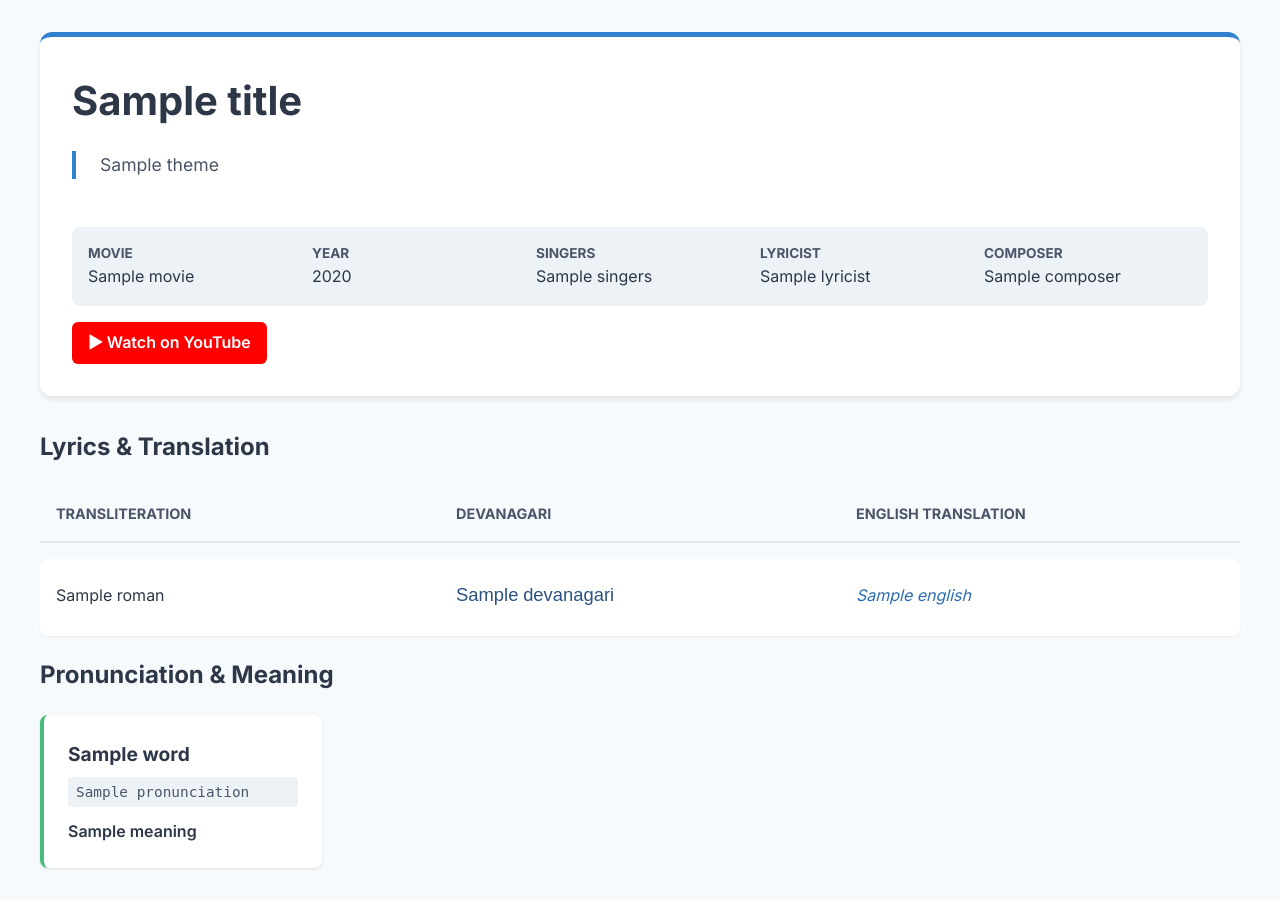
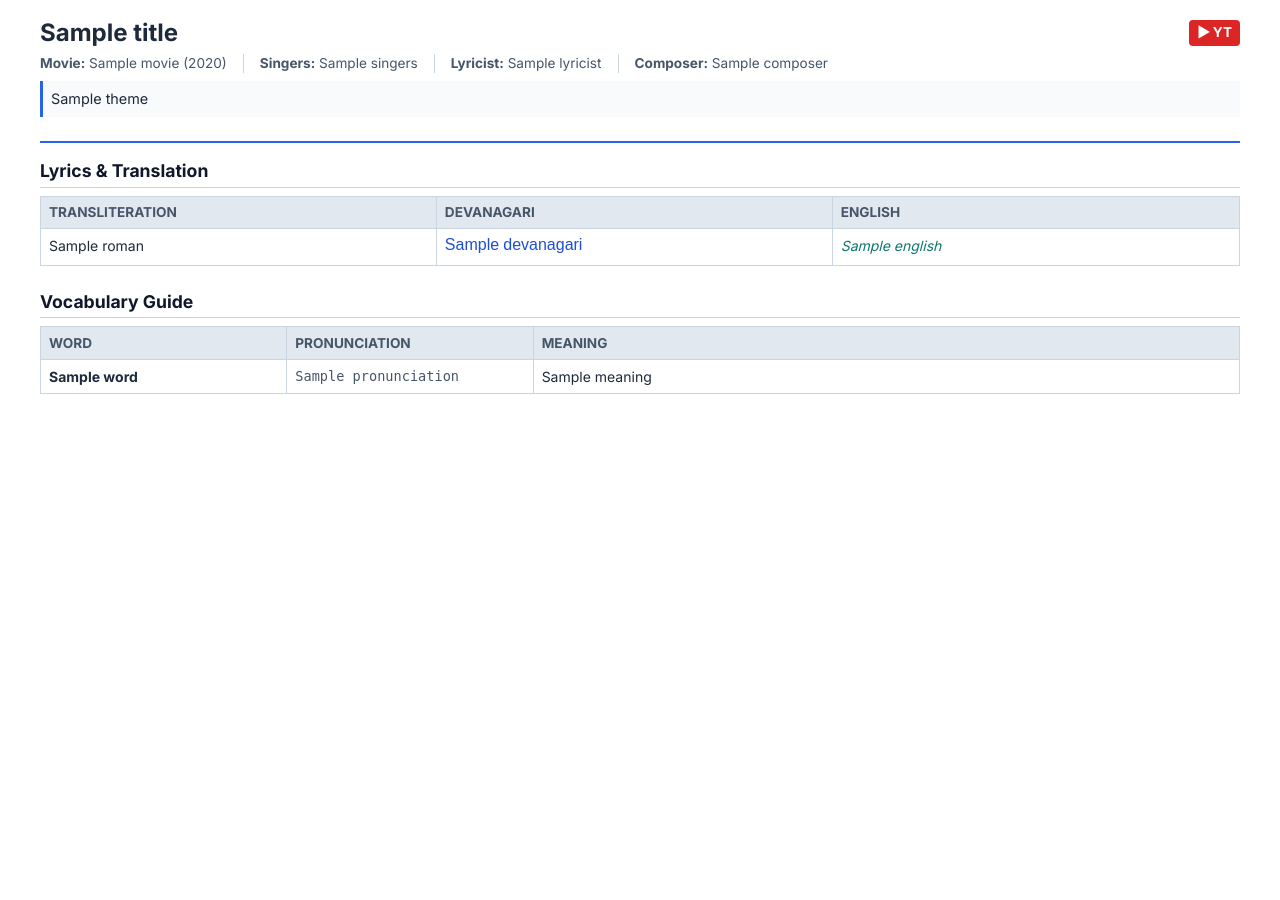
Before and after one commit to lgtkgtv/songs_with_tranliterations, a Python web app: template templates/song_template.html in a window 1280 px wide. After the commit the page ends 394 px from the top, so only its background shows below. Run offline with Jinja, Linux system fonts and the light colour scheme; the template is opened without the code that fills it: most values are stand-ins (such as "Sample title", 1, 10 or a date in 2020).

Commit message:
Update song template to compact table layout

```diff
--- a/templates/song_template.html
+++ b/templates/song_template.html
@@ -3,85 +3,119 @@
 <head>
     <meta charset="UTF-8">
     <meta name="viewport" content="width=device-width, initial-scale=1.0">
-    <title>{{ title }} | Song Translation</title>
+    <title>{{ title }} | Compact Translation</title>
     <link href="https://fonts.googleapis.com/css2?family=Inter:wght@400;600;700&family=Noto+Sans+Devanagari:wght@400;600&display=swap" rel="stylesheet">
     <style>
-        /* (Keep all the CSS from the previous HTML file here) */
-        body { font-family: 'Inter', sans-serif; background-color: #f7fafc; color: #2d3748; line-height: 1.6; margin: 0; padding: 2rem 1rem; }
+        :root {
+            --border: #cbd5e1;
+            --bg-alt: #f8fafc;
+            --text-main: #1e293b;
+            --text-muted: #475569;
+        }
+
+        body {
+            font-family: 'Inter', sans-serif;
+            color: var(--text-main);
+            line-height: 1.4; /* Tighter line spacing */
+            margin: 0;
+            padding: 1rem;
+            background: #ffffff;
+            font-size: 14px; /* Reduced base font size */
+        }
+
         .container { max-width: 1200px; margin: 0 auto; }
-        .header-card { background: #ffffff; border-radius: 12px; padding: 2rem; box-shadow: 0 4px 6px -1px rgba(0,0,0,0.1); margin-bottom: 2rem; border-top: 5px solid #3182ce; }
-        h1 { margin: 0 0 0.5rem 0; font-size: 2.5rem; }
-        .meta-grid { display: grid; grid-template-columns: repeat(auto-fit, minmax(200px, 1fr)); gap: 1rem; margin-top: 1.5rem; background: #edf2f7; padding: 1rem; border-radius: 8px; }
-        .meta-item strong { display: block; font-size: 0.85rem; text-transform: uppercase; color: #4a5568; }
-        .youtube-btn { display: inline-block; margin-top: 1rem; padding: 0.5rem 1rem; background-color: #ff0000; color: white; text-decoration: none; border-radius: 6px; font-weight: 600; }
-        .theme-section { margin-bottom: 3rem; font-size: 1.1rem; color: #4a5568; border-left: 4px solid #3182ce; padding-left: 1.5rem; }
-        .lyrics-header { display: grid; grid-template-columns: 1fr 1fr 1fr; gap: 2rem; padding: 1rem; font-weight: 700; border-bottom: 2px solid #e2e8f0; margin-bottom: 1rem; color: #4a5568; text-transform: uppercase; font-size: 0.9rem; }
-        .lyric-row { display: grid; grid-template-columns: 1fr 1fr 1fr; gap: 2rem; padding: 1.5rem 1rem; background: #ffffff; border-radius: 8px; margin-bottom: 1rem; box-shadow: 0 1px 3px rgba(0,0,0,0.05); }
-        .col-devanagari { font-family: 'Noto Sans Devanagari', sans-serif; font-size: 1.15rem; color: #2c5282; }
-        .col-english { font-style: italic; color: #2b6cb0; }
-        .vocab-grid { display: grid; grid-template-columns: repeat(auto-fill, minmax(250px, 1fr)); gap: 1.5rem; }
-        .vocab-card { background: #ffffff; padding: 1.5rem; border-radius: 8px; box-shadow: 0 1px 3px rgba(0,0,0,0.1); border-left: 4px solid #48bb78; }
-        .vocab-word { font-weight: 700; font-size: 1.2rem; margin-bottom: 0.5rem; }
-        .vocab-pronounce { color: #4a5568; font-family: monospace; background: #edf2f7; padding: 0.2rem 0.5rem; border-radius: 4px; font-size: 0.9rem; }
-        .vocab-meaning { margin-top: 0.75rem; font-weight: 600; }
-        @media (max-width: 900px) {
-            .lyrics-header { display: none; }
-            .lyric-row { grid-template-columns: 1fr; gap: 0.5rem; padding: 1.5rem; }
-            .col-devanagari { font-size: 1.3rem; margin-top: 0.5rem; }
-            .col-english { margin-top: 0.5rem; border-top: 1px dashed #e2e8f0; padding-top: 0.5rem; }
+
+        /* Compact Header */
+        header { border-bottom: 2px solid #2563eb; padding-bottom: 0.5rem; margin-bottom: 1rem; }
+        h1 { margin: 0 0 0.25rem 0; font-size: 1.5rem; display: flex; align-items: center; justify-content: space-between; }
+
+        .youtube-link { font-size: 0.85rem; background: #dc2626; color: white; padding: 0.2rem 0.5rem; border-radius: 4px; text-decoration: none; font-weight: bold; }
+
+        /* One-line Metadata */
+        .meta-bar { font-size: 0.85rem; color: var(--text-muted); display: flex; flex-wrap: wrap; gap: 1rem; margin-bottom: 0.5rem; }
+        .meta-bar span { border-right: 1px solid var(--border); padding-right: 1rem; }
+        .meta-bar span:last-child { border-right: none; }
+
+        .theme-text { background: var(--bg-alt); padding: 0.5rem; border-left: 3px solid #2563eb; margin: 0 0 1rem 0; font-size: 0.9rem; }
+
+        /* Dense Data Tables */
+        h2 { font-size: 1.1rem; margin: 1rem 0 0.5rem 0; color: #0f172a; border-bottom: 1px solid var(--border); padding-bottom: 0.2rem; }
+
+        table { width: 100%; border-collapse: collapse; margin-bottom: 1.5rem; table-layout: fixed; }
+        th, td { border: 1px solid var(--border); padding: 0.4rem 0.5rem; text-align: left; vertical-align: top; }
+        th { background-color: #e2e8f0; font-size: 0.85rem; text-transform: uppercase; color: var(--text-muted); }
+
+        /* Zebra Striping for readability without vertical gaps */
+        tbody tr:nth-child(even) { background-color: var(--bg-alt); }
+        tbody tr:hover { background-color: #e0f2fe; }
+
+        .col-devanagari { font-family: 'Noto Sans Devanagari', sans-serif; font-size: 1rem; color: #1d4ed8; }
+        .col-english { font-style: italic; color: #0f766e; }
+
+        .vocab-pronounce { font-family: monospace; color: var(--text-muted); font-size: 0.85rem; }
+
+        /* Responsive */
+        @media (max-width: 768px) {
+            table, thead, tbody, th, td, tr { display: block; }
+            th { display: none; }
+            td { border: none; border-bottom: 1px solid var(--border); padding: 0.5rem 0; }
+            tbody tr { border: 1px solid var(--border); margin-bottom: 0.5rem; padding: 0.5rem; }
         }
     </style>
 </head>
 <body>
 
 <div class="container">
-    <header class="header-card">
-        <h1>{{ title }}</h1>
-        <div class="theme-section">
-            <p>{{ theme }}</p>
+    <header>
+        <h1>{{ title }} <a href="https://www.youtube.com/watch?v={{ youtube_id }}" target="_blank" class="youtube-link">▶ YT</a></h1>
+        <div class="meta-bar">
+            <span><strong>Movie:</strong> {{ movie }} ({{ year }})</span>
+            <span><strong>Singers:</strong> {{ singers }}</span>
+            <span><strong>Lyricist:</strong> {{ lyricist }}</span>
+            <span><strong>Composer:</strong> {{ composer }}</span>
         </div>
-
-        <div class="meta-grid">
-            <div class="meta-item"><strong>Movie</strong> {{ movie }}</div>
-            <div class="meta-item"><strong>Year</strong> {{ year }}</div>
-            <div class="meta-item"><strong>Singers</strong> {{ singers }}</div>
-            <div class="meta-item"><strong>Lyricist</strong> {{ lyricist }}</div>
-            <div class="meta-item"><strong>Composer</strong> {{ composer }}</div>
-        </div>
-        <a href="https://www.youtube.com/watch?v={{ youtube_id }}" target="_blank" class="youtube-btn">▶ Watch on YouTube</a>
+        <div class="theme-text">{{ theme }}</div>
     </header>
 
-    <section class="lyrics-container">
-        <h2>Lyrics & Translation</h2>
-        <div class="lyrics-header">
-            <div>Transliteration</div>
-            <div>Devanagari</div>
-            <div>English Translation</div>
-        </div>
+    <h2>Lyrics & Translation</h2>
+    <table>
+        <thead>
+            <tr>
+                <th style="width: 33%;">Transliteration</th>
+                <th style="width: 33%;">Devanagari</th>
+                <th style="width: 34%;">English</th>
+            </tr>
+        </thead>
+        <tbody>
+            {% for line in lyrics %}
+            <tr>
+                <td>{{ line.roman }}</td>
+                <td class="col-devanagari">{{ line.devanagari }}</td>
+                <td class="col-english">{{ line.english }}</td>
+            </tr>
+            {% endfor %}
+        </tbody>
+    </table>
 
-        <!-- This loops through every lyric item in your YAML file -->
-        {% for line in lyrics %}
-        <div class="lyric-row">
-            <div class="col-roman">{{ line.roman }}</div>
-            <div class="col-devanagari">{{ line.devanagari }}</div>
-            <div class="col-english">{{ line.english }}</div>
-        </div>
-        {% endfor %}
-    </section>
-
-    <section>
-        <h2>Pronunciation & Meaning</h2>
-        <div class="vocab-grid">
-            <!-- This loops through every vocabulary item in your YAML file -->
+    <h2>Vocabulary Guide</h2>
+    <table>
+        <thead>
+            <tr>
+                <th style="width: 20%;">Word</th>
+                <th style="width: 20%;">Pronunciation</th>
+                <th style="width: 60%;">Meaning</th>
+            </tr>
+        </thead>
+        <tbody>
             {% for v in vocabulary %}
-            <div class="vocab-card">
-                <div class="vocab-word">{{ v.word }}</div>
-                <div class="vocab-pronounce">{{ v.pronunciation }}</div>
-                <div class="vocab-meaning">{{ v.meaning }}</div>
-            </div>
+            <tr>
+                <td><strong>{{ v.word }}</strong></td>
+                <td class="vocab-pronounce">{{ v.pronunciation }}</td>
+                <td>{{ v.meaning }}</td>
+            </tr>
             {% endfor %}
-        </div>
-    </section>
+        </tbody>
+    </table>
 </div>
 
 </body>
```
